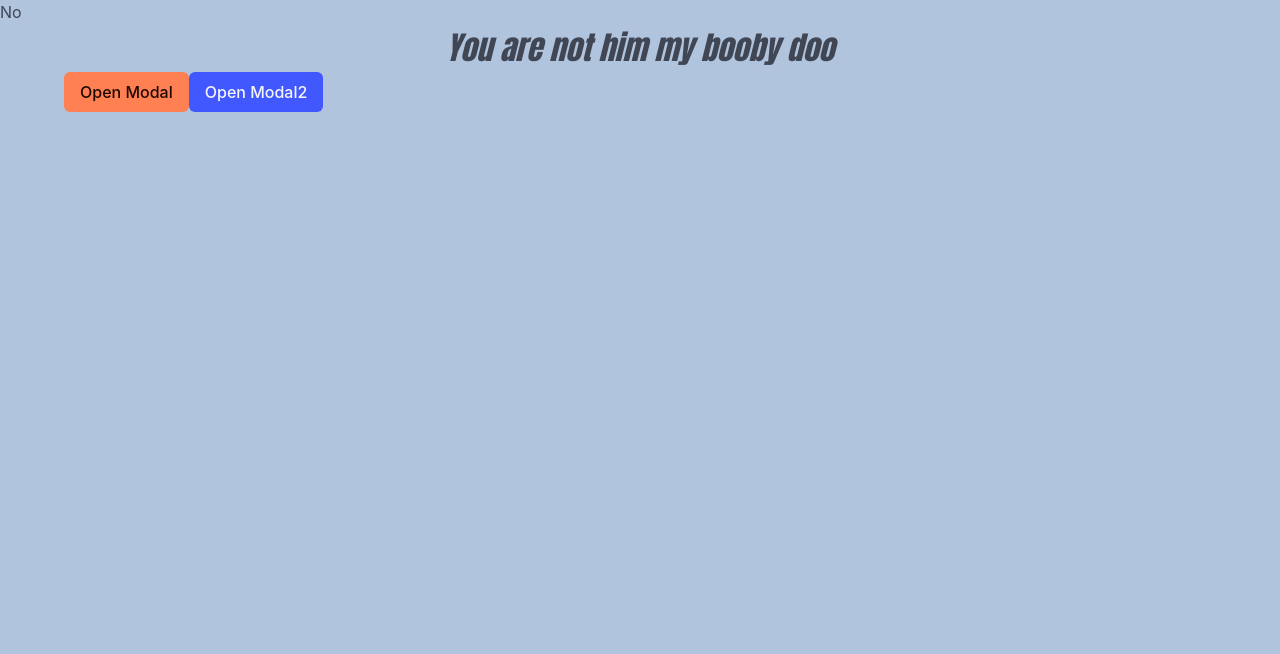
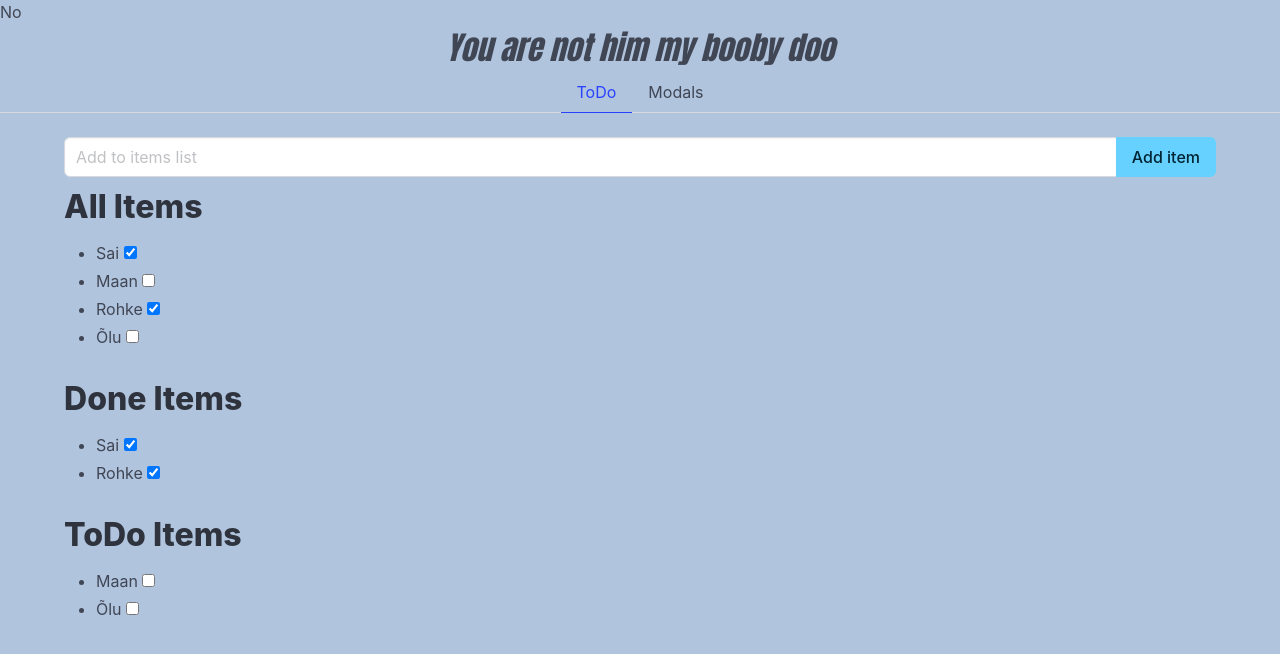
Before and after one commit to RainerTA-24A/learnnode, a Vue app: page / in a window 1280 px wide. Shown: the top 654 px of the page. Built offline with nearby package versions, Linux system fonts and the light colour scheme.

Commit message:
Add component is example

```diff
--- a/src/App.vue
+++ b/src/App.vue
@@ -1,24 +1,24 @@
 <script setup>
 import { ref } from 'vue';
-import Modal from './components/Modal.vue';
-import ImgModal from './components/ImgModal.vue';
-let modal1Active = ref(false);
-let modal2Active = ref(false);
+import Tabs from './components/Tabs.vue';
+import ToDo from './pages/ToDo.vue';
+import Modals from './pages/Modals.vue';
+let titles = ref([
+    'ToDo',
+    'Modals',
 
-
+]);
+let activeTab = ref(0);
+let contents = ref([
+    ToDo,
+    Modals,
+]);
 </script>
 
 <template>
+    <Tabs :titles="titles" :active="activeTab" @setActive="activeTab=$event"></Tabs>
     <div class="container">
-        <button class="button is-primary" @click="modal1Active = true">Open Modal</button>
-        <button class="button is-link" @click="modal2Active = true">Open Modal2</button>
-
-        <Modal :active="modal1Active" @close="modal1Active=false">
-            <div class="box">I'm in a box.</div>
-        </Modal>
-        <ImgModal :active="modal2Active" @close="modal2Active=false" url="https://picsum.photos/1280/960?r=2">
-
-        </ImgModal>
+        <component :is="contents[activeTab]"> </component>
     </div>
 </template>
 
--- /dev/null
+++ b/src/components/Tabs.vue
@@ -0,0 +1,11 @@
+<script setup>
+defineProps(['active', 'titles']);
+</script>
+<template>
+    <div class="tabs is-centered">
+        <ul>
+            <li v-for="(title, index) in titles" :class="{'is-active': index === active }" @click="$emit('setActive', index)">
+                <a>{{ title }}</a></li>
+        </ul>
+    </div>
+</template>
--- /dev/null
+++ b/src/pages/Modals.vue
@@ -0,0 +1,25 @@
+<script setup>
+import { ref } from 'vue';
+import Modal from '../components/Modal.vue';
+import ImgModal from '../components/ImgModal.vue';
+let modal1Active = ref(false);
+let modal2Active = ref(false);
+
+
+</script>
+
+<template>
+    <div class="container">
+        <button class="button is-primary" @click="modal1Active = true">Open Modal</button>
+        <button class="button is-link" @click="modal2Active = true">Open Modal2</button>
+
+        <Modal :active="modal1Active" @close="modal1Active=false">
+            <div class="box">I'm in a box.</div>
+        </Modal>
+        <ImgModal :active="modal2Active" @close="modal2Active=false" url="https://picsum.photos/1280/960?r=2">
+
+        </ImgModal>
+    </div>
+</template>
+
+<style></style>
--- a/src/pages/ToDo.vue
+++ b/src/pages/ToDo.vue
@@ -1,6 +1,6 @@
 <script setup>
 import { computed, ref } from 'vue';
-import ItemList from './components/ItemList.vue';
+import ItemList from '../components/ItemList.vue';
 let i = 1;
 let items = ref([
     {id: i++, text: 'Sai', isDone: true},
```
